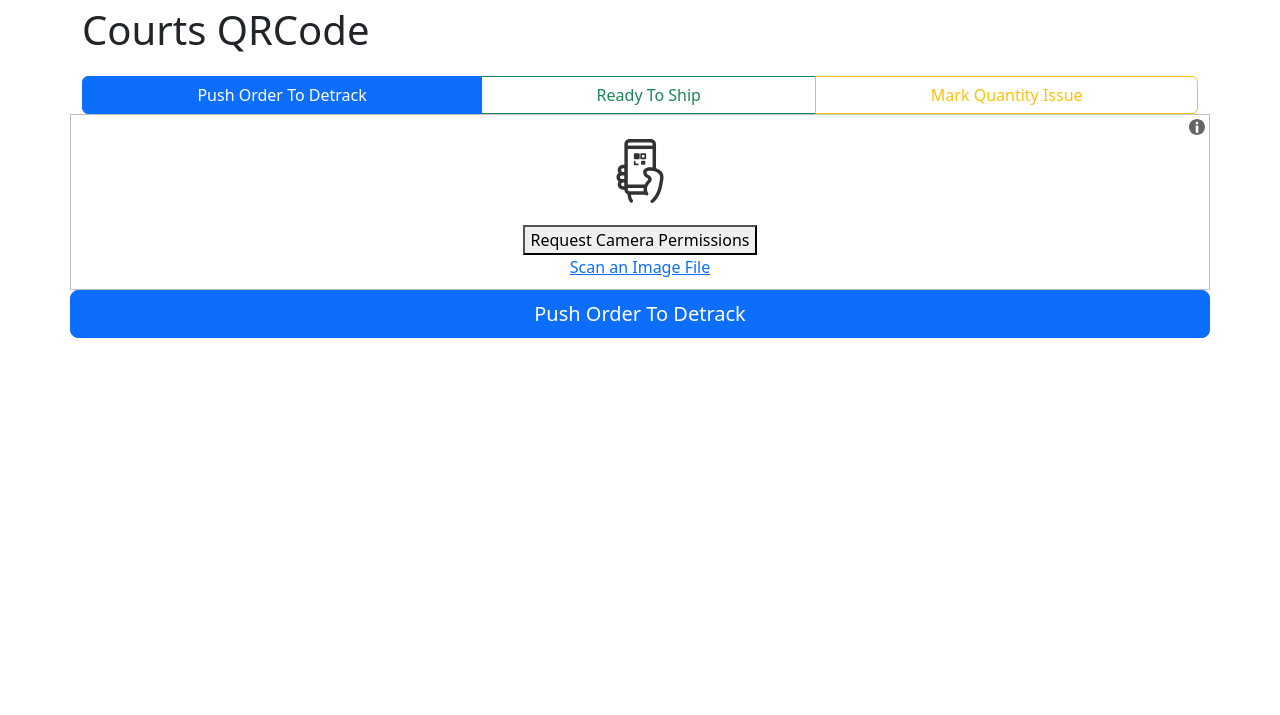
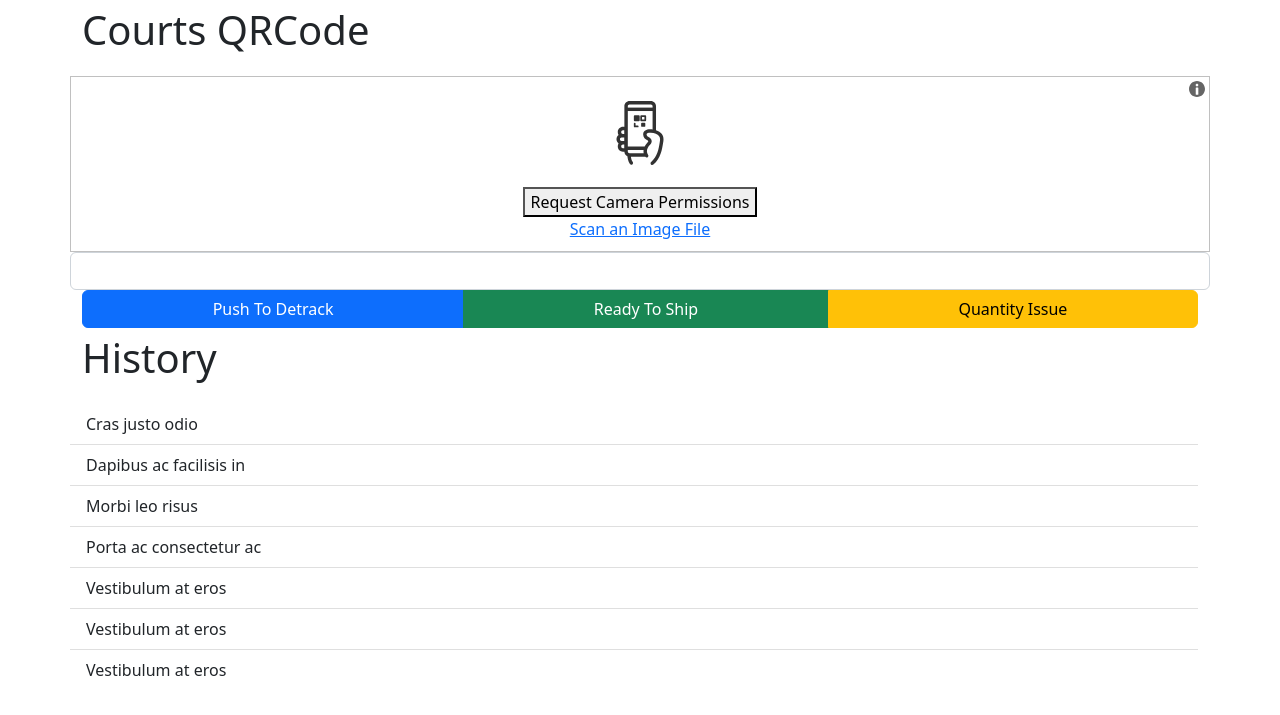
Before and after one commit to dylanngo95/qr-code, a Symfony app: template templates/index/index.html.twig in a window 1280 px wide. Shown: the top 715 px of the page. Run offline with Twig, Linux system fonts and the light colour scheme; the template is opened without the code that fills it, so the values that code supplies are empty; some libraries are stand-ins or nearby versions.

Commit message:
update code

```diff
--- a/public/js/qrcode.js
+++ b/public/js/qrcode.js
@@ -1,13 +1,14 @@
 function onScanSuccess(decodedText, decodedResult) {
     // Handle on success condition with the decoded text or result.
     console.log(`Scan result: ${decodedText}`, decodedResult);
+    $("#qrcode").val(decodedText);
 }
 
 function onScanError(errorMessage) {
     // handle on error condition, with error message
     console.log(`Scan result: ${errorMessage}`);
+    $("#qrcode").val("");
 }
 
-var html5QrcodeScanner = new Html5QrcodeScanner(
-    "reader", { fps: 10, qrbox: 250 });
+var html5QrcodeScanner = new Html5QrcodeScanner("reader", { fps: 10, qrbox: 250 });
 html5QrcodeScanner.render(onScanSuccess, onScanError);
--- a/templates/base.html.twig
+++ b/templates/base.html.twig
@@ -17,6 +17,8 @@
 
     <link href="https://cdn.jsdelivr.net/npm/bootstrap@5.2.2/dist/css/bootstrap.min.css" rel="stylesheet"
           integrity="sha384-Zenh87qX5JnK2Jl0vWa8Ck2rdkQ2Bzep5IDxbcnCeuOxjzrPF/et3URy9Bv1WTRi" crossorigin="anonymous">
+    <script src="https://cdn.jsdelivr.net/npm/jquery@3.6.1/dist/jquery.min.js"
+            integrity="sha256-o88AwQnZB+VDvE9tvIXrMQaPlFFSUTR+nldQm1LuPXQ=" crossorigin="anonymous"></script>
 </head>
 <body>
 <div class="container">
--- a/templates/index/index.html.twig
+++ b/templates/index/index.html.twig
@@ -5,19 +5,28 @@
 {% block body %}
     <p class="fs-1">Courts QRCode</p>
     <div class="row">
-        <div class="btn-group" role="group" aria-label="change status group">
-            <input type="radio" class="btn-check" name="btnradio" id="btnradio1" autocomplete="off" checked>
-            <label class="btn btn-outline-primary" for="btnradio1">Push Order To Detrack</label>
-            <input type="radio" class="btn-check" name="btnradio" id="btnradio2" autocomplete="off">
-            <label class="btn btn-outline-success" for="btnradio2">Ready To Ship</label>
-            <input type="radio" class="btn-check" name="btnradio" id="btnradio3" autocomplete="off">
-            <label class="btn btn-outline-warning" for="btnradio3">Mark Quantity Issue</label>
+        <div id="reader"></div>
+        <input id="qrcode" type="text" class="form-control" aria-label="Small" aria-describedby="inputGroup-sizing-sm">
+        <script defer src="{{ asset('js/html5-qrcode.min.js') }}"></script>
+        <script defer src="{{ asset('js/qrcode.js') }}"></script>
+    </div>
+    <div class="row">
+        <div class="btn-group" role="group" aria-label="Change status group">
+            <button type="button" class="btn btn-primary">Push To Detrack</button>
+            <button type="button" class="btn btn-success">Ready To Ship</button>
+            <button type="button" class="btn btn-warning">Quantity Issue</button>
         </div>
     </div>
     <div class="row">
-        <div id="reader"></div>
-        <button type="button" class="btn btn-primary btn-lg">Push Order To Detrack</button>
-        <script defer src="{{ asset('js/html5-qrcode.min.js') }}"></script>
-        <script defer src="{{ asset('js/qrcode.js') }}"></script>
+        <p class="fs-1">History </p>
+        <ul class="list-group list-group-flush">
+            <li class="list-group-item">Cras justo odio</li>
+            <li class="list-group-item">Dapibus ac facilisis in</li>
+            <li class="list-group-item">Morbi leo risus</li>
+            <li class="list-group-item">Porta ac consectetur ac</li>
+            <li class="list-group-item">Vestibulum at eros</li>
+            <li class="list-group-item">Vestibulum at eros</li>
+            <li class="list-group-item">Vestibulum at eros</li>
+        </ul>
     </div>
 {% endblock %}
```
